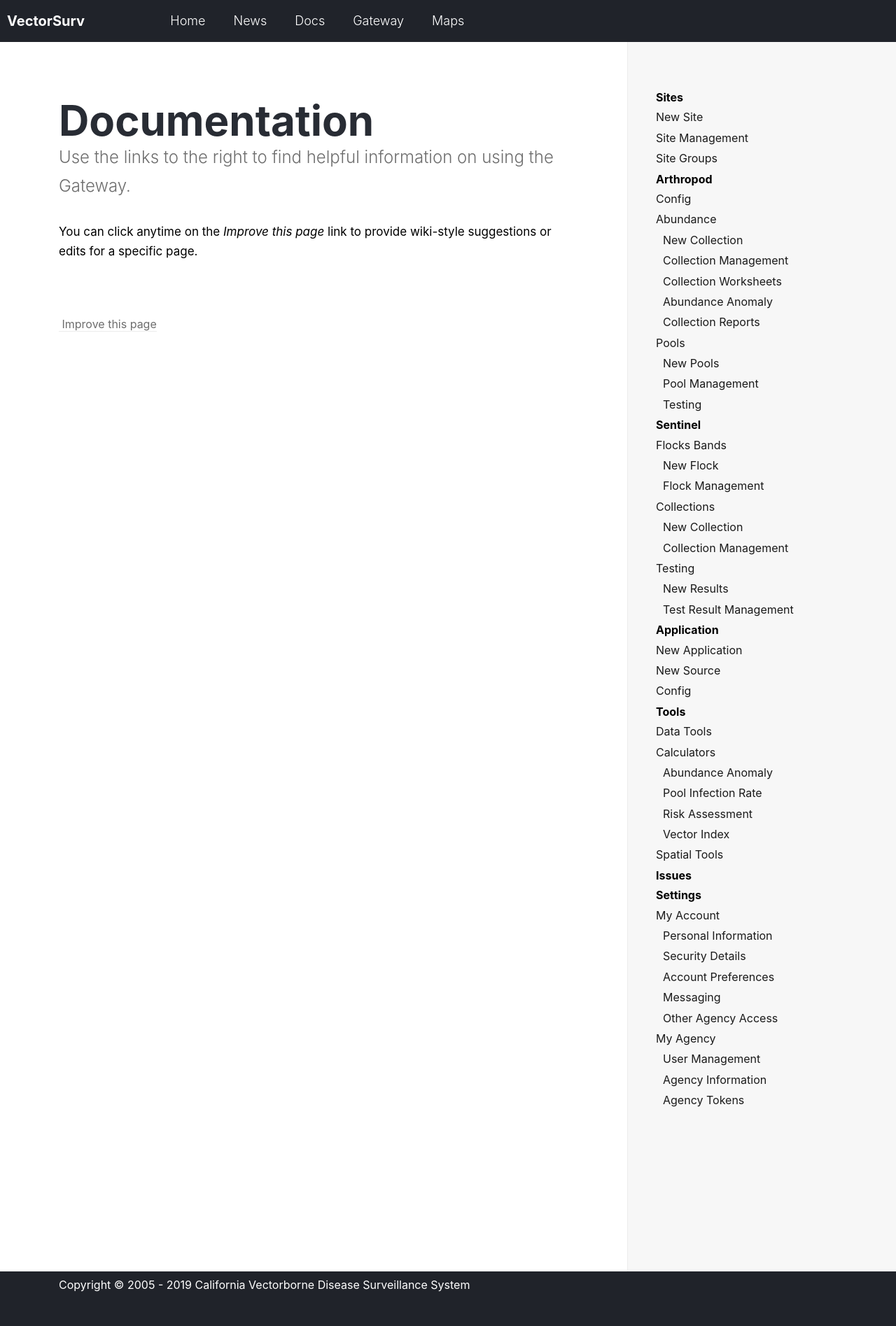
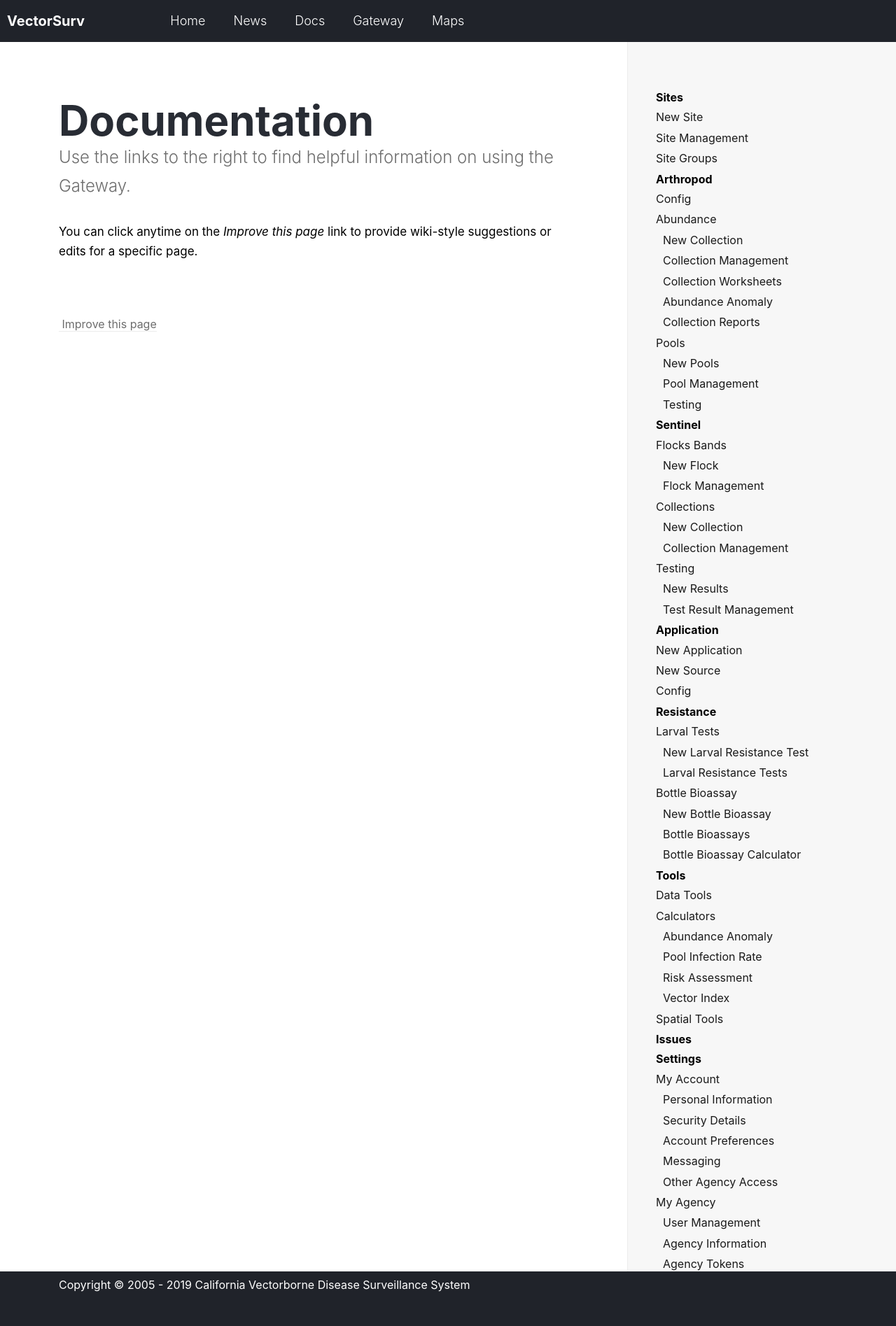
Before and after one commit to tlvaldepena/vectorsurv.org, a Jekyll site: the page built from _docs/index.md, in a window 1280 px wide. Shown: the whole page at 70% size. Built offline with Jekyll 4.4.1, drawn with Linux system fonts in a browser that asks for light colours.

Commit message:
add resistance links and sublinks

```diff
--- a/_data/docs_nav.yml
+++ b/_data/docs_nav.yml
@@ -40,6 +40,18 @@
     - link: /docs/application/application/
     - link: /docs/application/source/
     - link: /docs/application/config/
+- title: Resistance
+  link: /docs/resistance/resistance-menu/
+  docs:
+    - link: /docs/resistance/larval-menu/
+      docs:
+        - link: /docs/resistance/larval/
+        - link: /docs/resistance/larval-manage/
+    - link: /docs/resistance/bioassay-menu/
+      docs:
+        - link: /docs/resistance/bottle-bioassay/
+        - link: /docs/resistance/bioassay-manage/
+        - link: /docs/resistance/bioassay-calculator/
 - title: Tools
   link: /docs/tools/tools-menu/
   docs:
```
